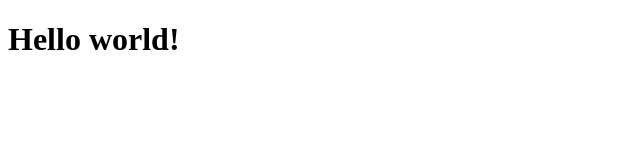
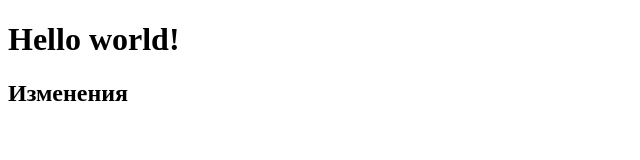
Before and after one commit to MurzenkoA/webpage, a plain HTML site: page index.html in a window 1280 px wide. Shown: the whole page, without its empty margins (0-640 px from the left). Drawn offline with Linux system fonts and the light colour scheme.

Commit message:
Добавили заголовок h2

```diff
--- a/index.html
+++ b/index.html
@@ -7,6 +7,6 @@
 </head>
 <body>
     <h1>Hello world!</h1>
-
+    <h2>Изменения</h2>
 </body>
 </html>
```
